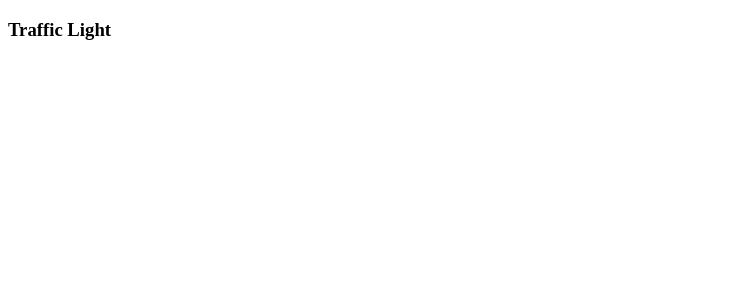
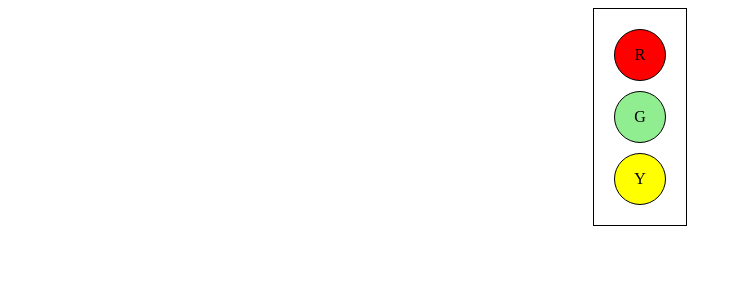
Before and after one commit to saivaibhavks/traffic-light, a React (Vite) app: page / in a window 1280 px wide. Shown: the top 300 px of the page, without its empty margins (0-742 px from the left). Built offline with nearby package versions, Linux system fonts and the light colour scheme.

Commit message:
traffic light UI

```diff
--- a/src/TrafficLight.jsx
+++ b/src/TrafficLight.jsx
@@ -1,6 +1,14 @@
+import "./style.css"
+
 
 const TrafficLight = () => {
-    return <h3>Traffic Light</h3>
+    return (
+        <div className="container">
+            <div className="color red">R</div>
+            <div className="color green">G</div>
+            <div className="color yellow">Y</div>
+        </div>
+    )
 }
 
 
--- /dev/null
+++ b/src/style.css
@@ -0,0 +1,37 @@
+.container {
+    display: flex;
+    justify-content: center;
+    flex-direction: column;
+    gap: 10px;
+    border: 1px solid black;
+    width: fit-content;
+    padding: 20px;
+    align-content: center;
+    margin: auto;
+}
+
+.color {
+    width: 30px;
+    height: 30px;
+    border: 1px solid black;
+    text-align: center;
+    align-content: center;
+    padding: 10px;
+    border-radius: 50%;
+}
+
+.red {
+
+    background-color: red;
+
+}
+
+.yellow {
+
+    background-color: yellow;
+
+}
+
+.green{
+    background-color: lightgreen;
+}
```
